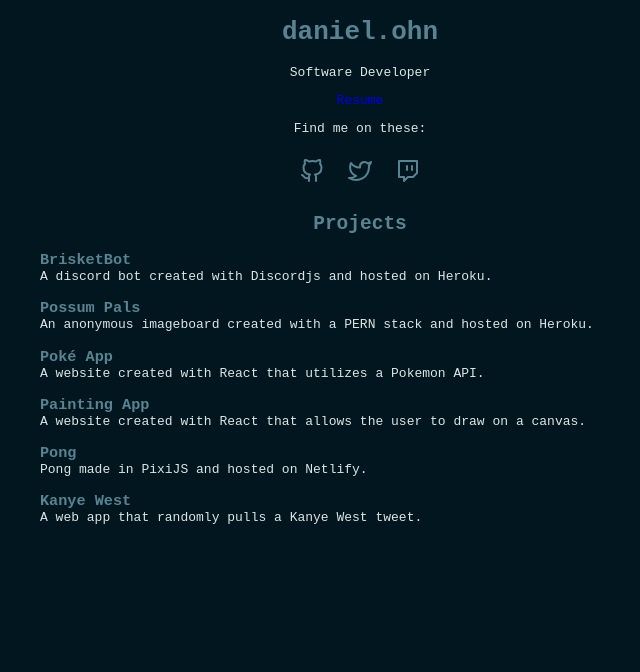
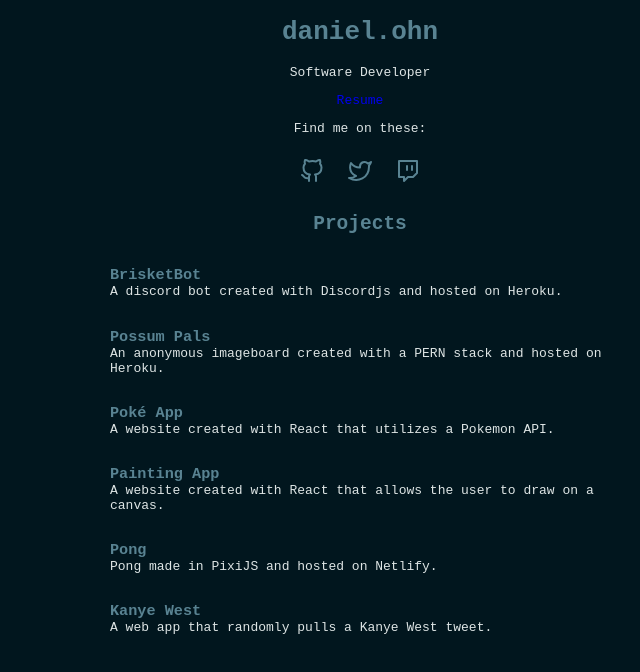
Before and after one commit to DanielOhn/portfolio-site, a React (Create React App) app: page / in a window 1280 px wide. Shown: the top 672 px of the page, without its empty margins (280-920 px from the left). Built offline with nearby package versions, Linux system fonts and the light colour scheme.

Commit message:
Update CSS to make the projects be in the center.

```diff
--- a/src/App.css
+++ b/src/App.css
@@ -1,6 +1,5 @@
 .App {
   text-align: center;
-  width: 100%;
   margin: 0;
   font-family: monospace;
 
@@ -37,6 +36,11 @@
 }
 
 .projects {
-  width: 50%;
   margin: auto;
+  width: 500px;
+  align-items: center;
 }
+
+.projects a {
+  color: var(--header-color);
+}
--- a/src/Components/Project.css
+++ b/src/Components/Project.css
@@ -9,3 +9,9 @@
     margin-top: 0;
     text-align: left;
 }
+
+.Project {
+    display: flex;
+    flex-flow: column nowrap;
+    align-items: left;
+}
--- a/src/Components/Project.js
+++ b/src/Components/Project.js
@@ -16,7 +16,7 @@
 
     return (
         <div className="Project">
-            {url !== "/" ? <a href={url} target="_blank" rel="noopener noreferrer"><h3>{name}</h3></a>
+            {url !== "/" ? <h3><a href={url} target="_blank" rel="noopener noreferrer">{name}</a></h3>
                 : <h3>{name}</h3>
             }
             <p>{desc}</p>
```
